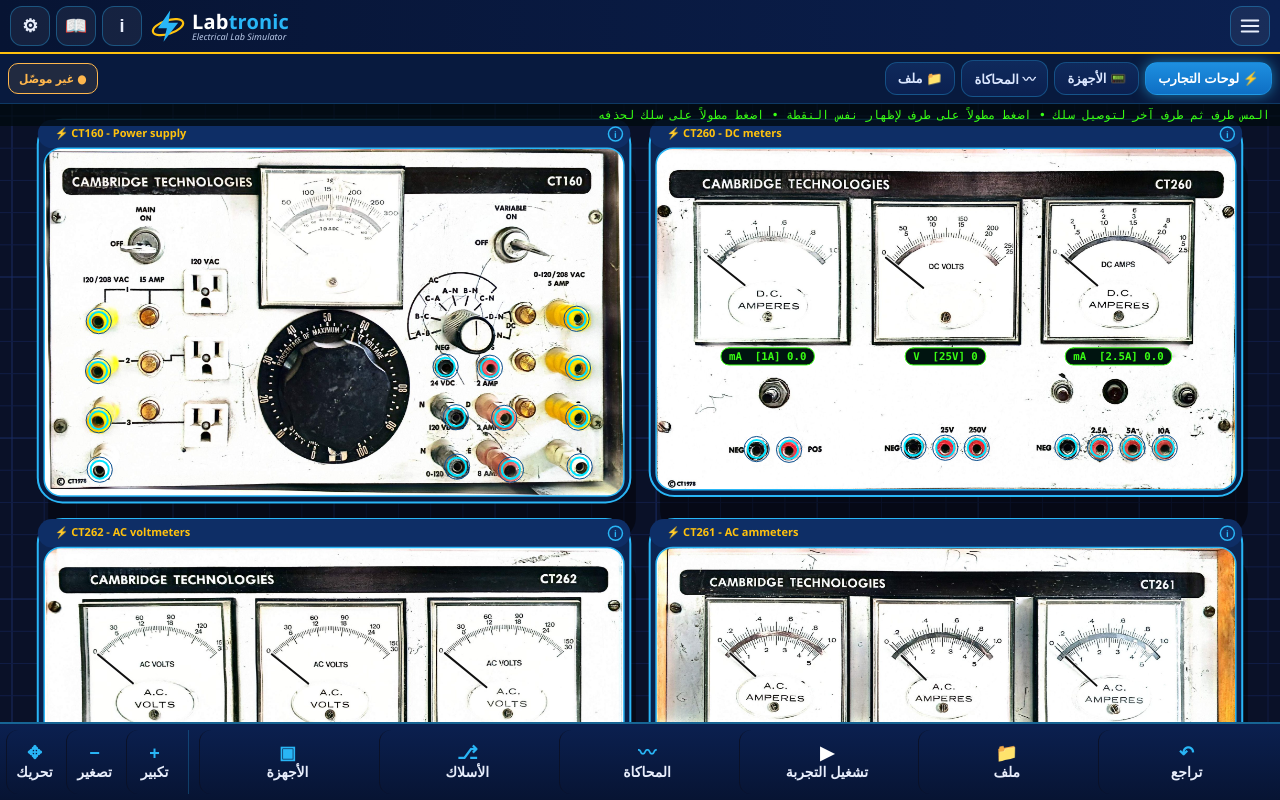
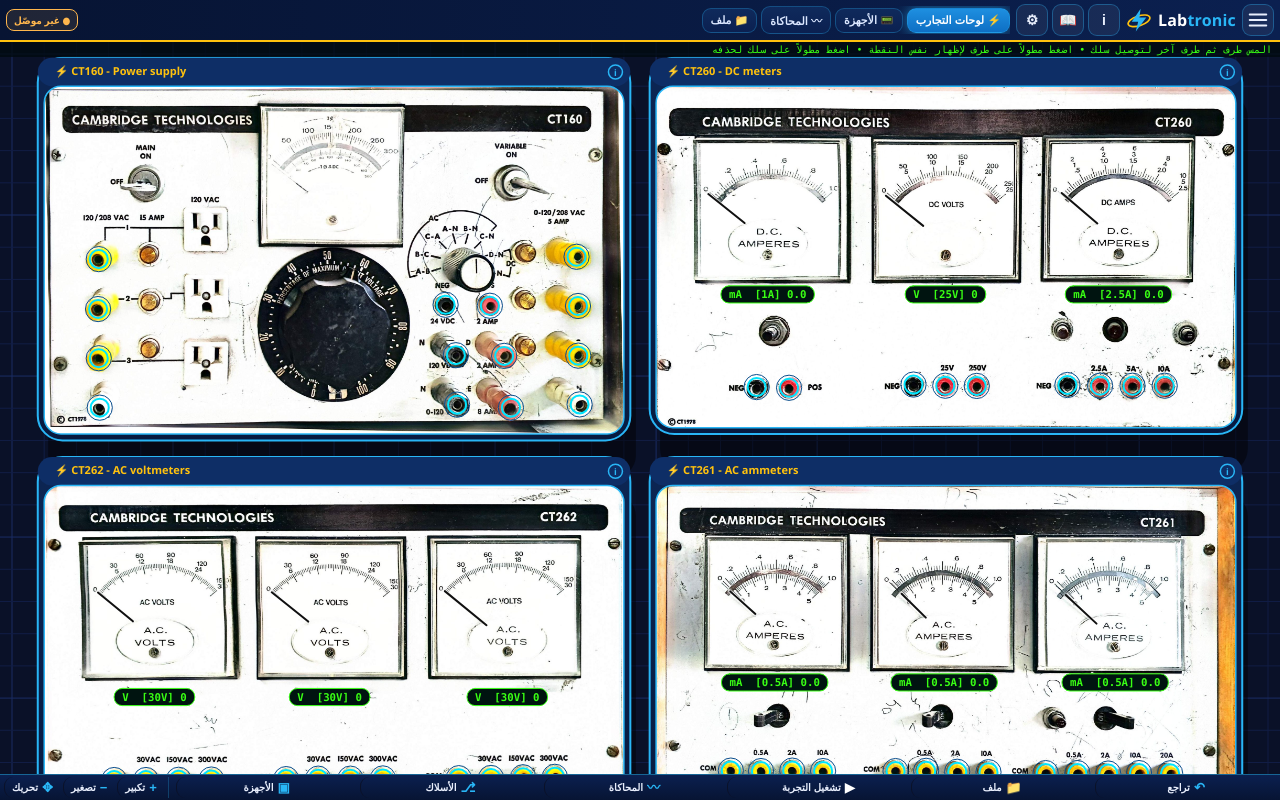
Before and after one commit to mohameduni2005-beepy/Lab-sim-V2, a website: page www/index.html in a window 1280 px wide. Drawn offline with Linux system fonts and the light colour scheme.

Commit message:
Add files via upload

```diff
--- a/www/style.css
+++ b/www/style.css
@@ -78,3 +78,22 @@ body{background:linear-gradient(160deg,#050d24,#0a1a3a 60%,#06142e)}
 /* connection state colours */
 .conn.bad{color:#ffb74d;border-color:#ffb74d;background:rgba(255,183,77,.1)}
 .conn.stop{color:#9fb0d8;border-color:#56627e;background:rgba(86,98,126,.15)}
+
+/* ---------- compact layout: one top row + thin bottom bar ---------- */
+#hdr{flex-wrap:nowrap;align-items:center;min-height:0;height:auto;padding:4px 6px;gap:6px}
+#hdr .brand{flex:none}
+#hdr .brand .bolt{width:26px;height:26px}
+#hdr .brand-txt b{font-size:16px}
+#hdr .brand-txt small{display:none}
+#hdr .ib,#hdr .hb2{width:32px;height:32px;border-radius:9px;font-size:14px}
+#hdr .hbtns{gap:4px;flex:none}
+#hdr .tabs{flex:1 1 auto;min-width:0;margin:0;padding:0;background:none;border:none;gap:4px;overflow-x:auto;scrollbar-width:none;justify-content:flex-start}
+#hdr .tabs::-webkit-scrollbar{display:none}
+#hdr .tab{padding:5px 8px;font-size:11px;border-radius:9px;flex:none}
+#hdr .conn{font-size:10px;padding:3px 7px;border-radius:8px;flex:none}
+#bar{padding:2px 4px calc(2px + env(safe-area-inset-bottom));min-height:0;height:auto;gap:3px;border-top-width:1px}
+#bar .tb{flex-direction:row;gap:4px;min-width:0;padding:4px 6px;font-size:10px;border-radius:9px;flex:1 1 0;white-space:nowrap}
+#bar .tb .ic{font-size:13px}
+#bar .tb.sm{flex:0 0 auto;min-width:0;padding:4px 7px}
+#bar .zoomgrp{gap:3px;margin-inline-start:4px;padding-inline-start:4px}
+#status{font-size:10px;padding:2px 8px}
```
Also changed, not shown: www/index.html (+1 -2 lines).
